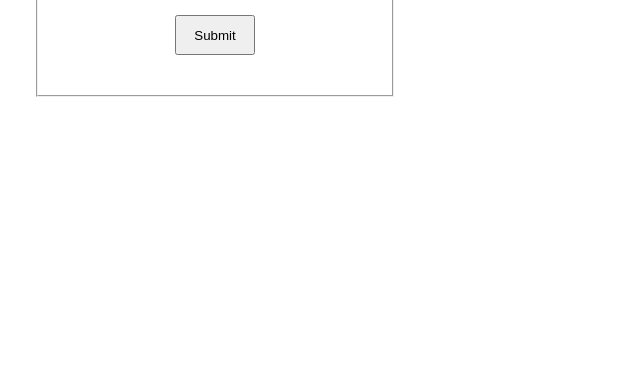
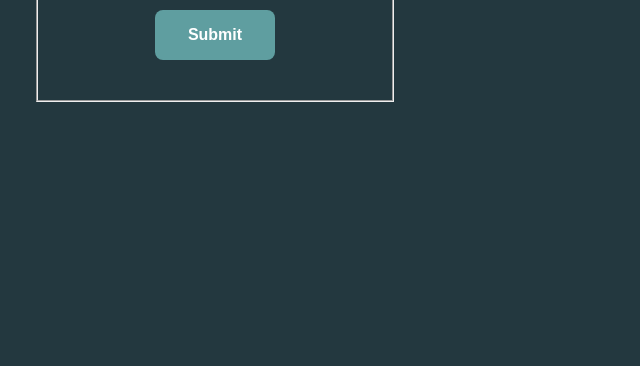
Before and after one commit to Braumski/odin-objects, a plain HTML site: page index.html in a window 1280 px wide. Shown: the part 434-800 px from the top of the page, without its empty margins (200-840 px from the left). Drawn offline with Linux system fonts and the light colour scheme.

Commit message:
simple form and object stuff

```diff
--- a/styles.css
+++ b/styles.css
@@ -1,4 +1,6 @@
 html {
+  color: white;
+  background-color: rgb(35, 56, 63);
   width: 100%;
   height: 100%;
   display: Flex;
@@ -27,10 +29,21 @@ fieldset div {
   align-items: center;
   gap: 40px;
 }
+button {
+  border: none;
+  color: white;
+  font-weight: 600;
+  background-color: cadetblue;
+  width: 70px;
+  height: 40px;
+  border-radius: 4px;
+}
 fieldset button {
   margin: 0 auto;
-  width: 80px;
-  height: 40px;
+  font-size: 16px;
+  border-radius: 8px;
+  width: 120px;
+  height: 50px;
 }
 
 .your-books {
@@ -56,12 +69,3 @@ fieldset button {
   display: flex;
   gap: 10px;
 }
-#book-edit > button {
-  border: none;
-  color: white;
-  font-weight: 600;
-  background-color: cadetblue;
-  width: 70px;
-  height: 40px;
-  border-radius: 4px;
-}
```
